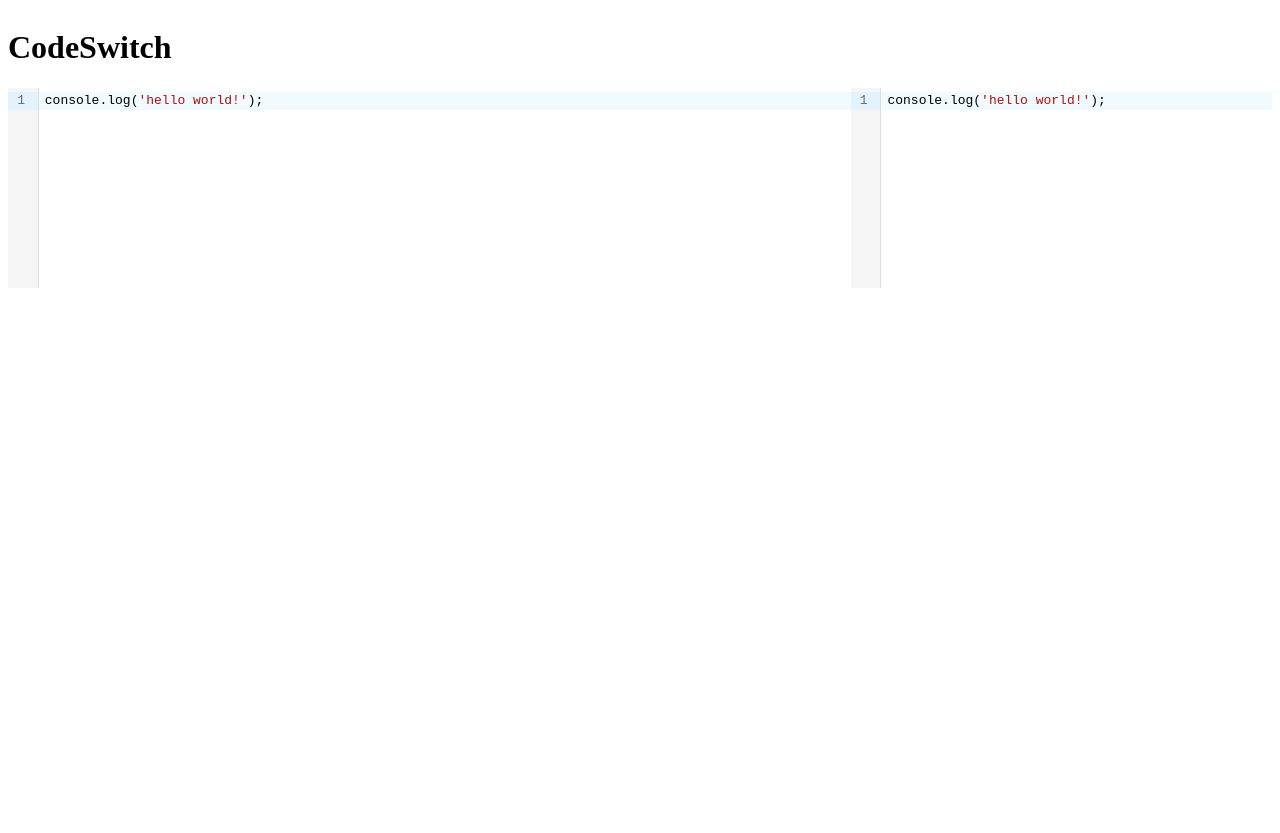
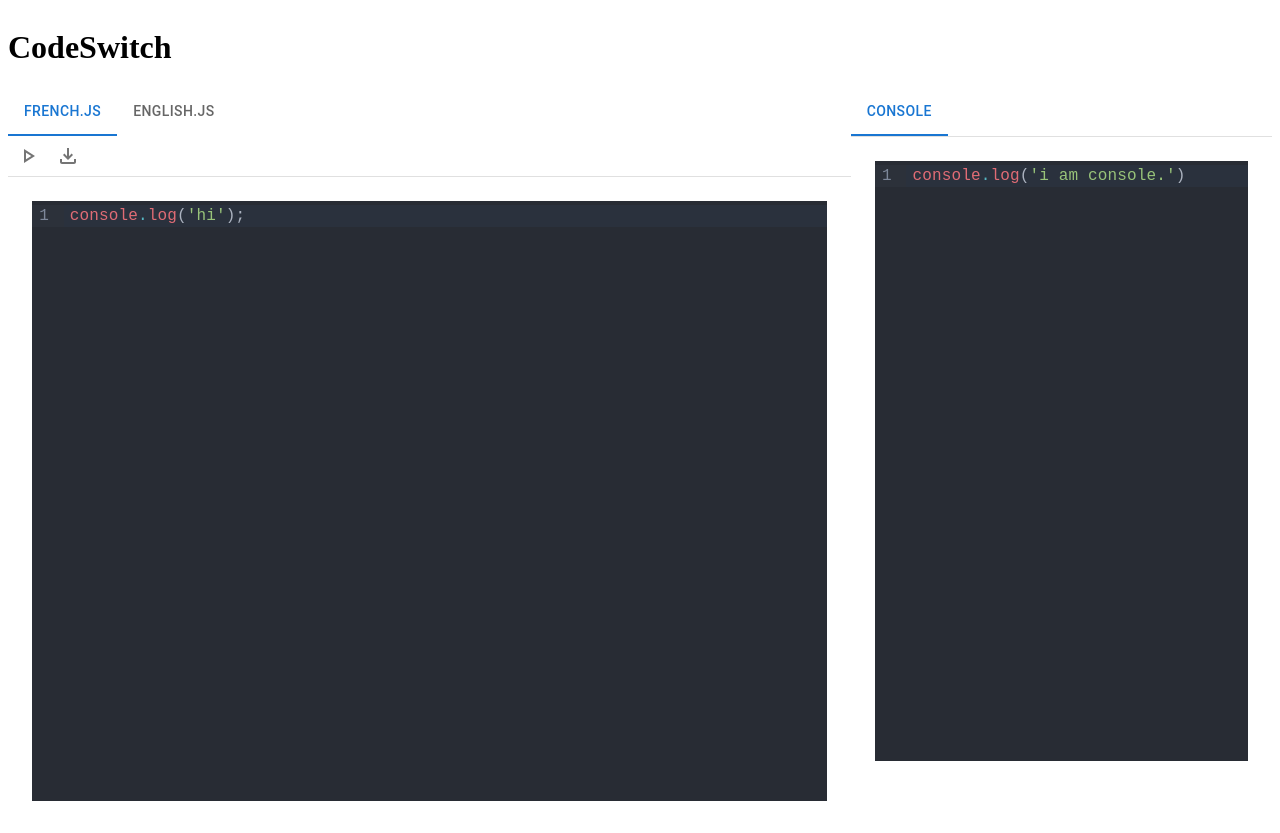
Before and after one commit to connie-wg/codeswitch, a React (Create React App) app: page / in a window 1280 px wide. Before the commit the page ends 800 px from the top, so only its background shows below. Built offline with nearby package versions, Linux system fonts and the light colour scheme.

Commit message:
finished tabs (skeleton)

```diff
--- a/package.json
+++ b/package.json
@@ -7,6 +7,7 @@
     "@codemirror/lang-javascript": "^0.20.1",
     "@emotion/react": "^11.9.0",
     "@emotion/styled": "^11.8.1",
+    "@mui/icons-material": "^5.8.2",
     "@mui/material": "^5.8.2",
     "@testing-library/jest-dom": "^5.16.4",
     "@testing-library/react": "^13.3.0",
--- a/src/App.js
+++ b/src/App.js
@@ -1,6 +1,7 @@
 import React, { useState, useEffect } from 'react'
 import Header from './components/Header';
 import Body from './components/Body';
+
 import Container from '@mui/material/TableContainer';
 
 function App() {
--- a/src/components/Body.js
+++ b/src/components/Body.js
@@ -1,12 +1,16 @@
 import Grid from '@mui/material/Grid';
 import CodeMirror from '@uiw/react-codemirror';
 import { javascript } from '@codemirror/lang-javascript';
+import '../styles/material-palenight.css';
+import EditorTabs from './EditorTabs';
+import ShellTab from './ShellTab'
 
 function Text() {
   return (
     <CodeMirror
+      theme='dark'
       value="console.log('hello world!');"
-      height="200px"
+      height="600px"
       extensions={[javascript({ jsx: true })]}
       onChange={(value, viewUpdate) => {
         console.log('value:', value);
@@ -18,11 +22,11 @@
 export default function Body() {
     return (
         <Grid container spacing={0}>
-            <Grid item xs={8} sx={{bgcolor: 'blue'}}>
-                <Text></Text>
+            <Grid item xs={8}>
+                <EditorTabs></EditorTabs>
             </Grid>
-            <Grid item xs={4} sx={{bgcolor: 'red'}}>
-                <Text></Text>
+            <Grid item xs={4}>
+                <ShellTab></ShellTab>
             </Grid>
         </Grid>
     );
--- /dev/null
+++ b/src/components/EditorTabs.js
@@ -0,0 +1,91 @@
+import * as React from 'react';
+import PropTypes from 'prop-types';
+import Tabs from '@mui/material/Tabs';
+import Tab from '@mui/material/Tab';
+import Typography from '@mui/material/Typography';
+import Box from '@mui/material/Box';
+import { Grid, IconButton } from '@mui/material';
+import CodeMirror from '@uiw/react-codemirror';
+import { javascript } from '@codemirror/lang-javascript';
+import PlayArrowOutlinedIcon from '@mui/icons-material/PlayArrowOutlined';
+import FileDownloadOutlinedIcon from '@mui/icons-material/FileDownloadOutlined';
+
+function Text( props ) {
+  return (
+    <CodeMirror
+      theme='dark'
+      value={props.code}
+      height="600px"
+      extensions={[javascript({ jsx: true })]}
+      onChange={(value, viewUpdate) => {
+        console.log('value:', value);
+      }}
+    />
+  );
+}
+
+function TabPanel(props) {
+  const { children, value, index, ...other } = props;
+
+  return (
+    <div
+      role="tabpanel"
+      hidden={value !== index}
+      id={`simple-tabpanel-${index}`}
+      aria-labelledby={`simple-tab-${index}`}
+      {...other}
+    >
+      {value === index && (
+        <Box sx={{ p: 3 }}>
+          <Typography>{children}</Typography>
+        </Box>
+      )}
+    </div>
+  );
+}
+
+TabPanel.propTypes = {
+  children: PropTypes.node,
+  index: PropTypes.number.isRequired,
+  value: PropTypes.number.isRequired,
+};
+
+function a11yProps(index) {
+  return {
+    id: `simple-tab-${index}`,
+    'aria-controls': `simple-tabpanel-${index}`,
+  };
+}
+
+export default function EditorTabs() {
+  const [value, setValue] = React.useState(0);
+
+  const handleChange = (event, newValue) => {
+    setValue(newValue);
+  };
+
+  return (
+    <Box sx={{ width: '100%' }}>
+      <Box sx={{ borderBottom: 1, borderColor: 'divider' }}>
+        <Grid container>
+          <Grid item xs={11}>
+            <Tabs value={value} onChange={handleChange} aria-label="basic tabs example" sx={{width: '50%'}}>
+              <Tab label="French.js" {...a11yProps(0)} />
+              <Tab label="English.js" {...a11yProps(1)} />
+            </Tabs>
+          </Grid>
+          <Grid item>
+            <IconButton><PlayArrowOutlinedIcon></PlayArrowOutlinedIcon></IconButton>
+            <IconButton><FileDownloadOutlinedIcon></FileDownloadOutlinedIcon></IconButton>
+          </Grid>
+        </Grid>
+      </Box>
+      <TabPanel value={value} index={0}>
+        <Text code="console.log('hi');"></Text>
+      </TabPanel>
+      <TabPanel value={value} index={1}>
+        <Text code="console.log('bye');"></Text>
+      </TabPanel>
+    </Box>
+  );
+}
--- a/src/components/Header.js
+++ b/src/components/Header.js
@@ -1,5 +1,3 @@
-
-
 export default function Header() {
   return (
 
--- /dev/null
+++ b/src/components/ShellTab.js
@@ -0,0 +1,77 @@
+import * as React from 'react';
+import PropTypes from 'prop-types';
+import Tabs from '@mui/material/Tabs';
+import Tab from '@mui/material/Tab';
+import Typography from '@mui/material/Typography';
+import Box from '@mui/material/Box';
+import CodeMirror from '@uiw/react-codemirror';
+import { javascript } from '@codemirror/lang-javascript';
+
+function Text( props ) {
+  return (
+    <CodeMirror
+      value={props.code}
+      theme='dark'
+      value={props.code}
+      height="600px"
+      extensions={[javascript({ jsx: true })]}
+      onChange={(value, viewUpdate) => {
+        console.log('value:', value);
+      }}
+    />
+  );
+}
+
+function TabPanel(props) {
+  const { children, value, index, ...other } = props;
+
+  return (
+    <div
+      role="tabpanel"
+      hidden={value !== index}
+      id={`simple-tabpanel-${index}`}
+      aria-labelledby={`simple-tab-${index}`}
+      {...other}
+    >
+      {value === index && (
+        <Box sx={{ p: 3 }}>
+          <Typography>{children}</Typography>
+        </Box>
+      )}
+    </div>
+  );
+}
+
+TabPanel.propTypes = {
+  children: PropTypes.node,
+  index: PropTypes.number.isRequired,
+  value: PropTypes.number.isRequired,
+};
+
+function a11yProps(index) {
+  return {
+    id: `simple-tab-${index}`,
+    'aria-controls': `simple-tabpanel-${index}`,
+  };
+}
+
+export default function ShellTab() {
+  const [value, setValue] = React.useState(0);
+
+  const handleChange = (event, newValue) => {
+    setValue(newValue);
+  };
+
+  return (
+    <Box sx={{ width: '100%' }}>
+      <Box sx={{ borderBottom: 1, borderColor: 'divider' }}>
+        <Tabs value={value} onChange={handleChange} aria-label="basic tabs example">
+          <Tab label="Console" {...a11yProps(0)} />
+        </Tabs>
+      </Box>
+      <TabPanel value={value} index={0}>
+        <Text code="console.log('i am console.')"></Text>
+      </TabPanel>
+    </Box>
+  );
+}
--- /dev/null
+++ b/src/styles/material-palenight.css
@@ -0,0 +1,136 @@
+
+.cm-s-material-palenight.CodeMirror {
+    background-color: #292D3E;
+    color: #A6ACCD;
+  }
+
+  .cm-s-material-palenight .CodeMirror-gutters {
+    background: #292D3E;
+    color: #676E95;
+    border: none;
+  }
+
+  .cm-s-material-palenight .CodeMirror-guttermarker,
+  .cm-s-material-palenight .CodeMirror-guttermarker-subtle,
+  .cm-s-material-palenight .CodeMirror-linenumber {
+    color: #676E95;
+  }
+
+  .cm-s-material-palenight .CodeMirror-cursor {
+    border-left: 1px solid #FFCC00;
+  }
+  .cm-s-material-palenight.cm-fat-cursor .CodeMirror-cursor {
+    background-color: #607c8b80 !important;
+  }
+  .cm-s-material-palenight .cm-animate-fat-cursor {
+    background-color: #607c8b80 !important;
+  }
+
+  .cm-s-material-palenight div.CodeMirror-selected {
+    background: rgba(113, 124, 180, 0.2);
+  }
+
+  .cm-s-material-palenight.CodeMirror-focused div.CodeMirror-selected {
+    background: rgba(113, 124, 180, 0.2);
+  }
+
+  .cm-s-material-palenight .CodeMirror-line::selection,
+  .cm-s-material-palenight .CodeMirror-line>span::selection,
+  .cm-s-material-palenight .CodeMirror-line>span>span::selection {
+    background: rgba(128, 203, 196, 0.2);
+  }
+
+  .cm-s-material-palenight .CodeMirror-line::-moz-selection,
+  .cm-s-material-palenight .CodeMirror-line>span::-moz-selection,
+  .cm-s-material-palenight .CodeMirror-line>span>span::-moz-selection {
+    background: rgba(128, 203, 196, 0.2);
+  }
+
+  .cm-s-material-palenight .CodeMirror-activeline-background {
+    background: rgba(0, 0, 0, 0.5);
+  }
+
+  .cm-s-material-palenight .cm-keyword {
+    color: #C792EA;
+  }
+
+  .cm-s-material-palenight .cm-operator {
+    color: #89DDFF;
+  }
+
+  .cm-s-material-palenight .cm-variable-2 {
+    color: #EEFFFF;
+  }
+
+  .cm-s-material-palenight .cm-variable-3,
+  .cm-s-material-palenight .cm-type {
+    color: #f07178;
+  }
+
+  .cm-s-material-palenight .cm-builtin {
+    color: #FFCB6B;
+  }
+
+  .cm-s-material-palenight .cm-atom {
+    color: #F78C6C;
+  }
+
+  .cm-s-material-palenight .cm-number {
+    color: #FF5370;
+  }
+
+  .cm-s-material-palenight .cm-def {
+    color: #82AAFF;
+  }
+
+  .cm-s-material-palenight .cm-string {
+    color: #C3E88D;
+  }
+
+  .cm-s-material-palenight .cm-string-2 {
+    color: #f07178;
+  }
+
+  .cm-s-material-palenight .cm-comment {
+    color: #676E95;
+  }
+
+  .cm-s-material-palenight .cm-variable {
+    color: #f07178;
+  }
+
+  .cm-s-material-palenight .cm-tag {
+    color: #FF5370;
+  }
+
+  .cm-s-material-palenight .cm-meta {
+    color: #FFCB6B;
+  }
+
+  .cm-s-material-palenight .cm-attribute {
+    color: #C792EA;
+  }
+
+  .cm-s-material-palenight .cm-property {
+    color: #C792EA;
+  }
+
+  .cm-s-material-palenight .cm-qualifier {
+    color: #DECB6B;
+  }
+
+  .cm-s-material-palenight .cm-variable-3,
+  .cm-s-material-palenight .cm-type {
+    color: #DECB6B;
+  }
+
+
+  .cm-s-material-palenight .cm-error {
+    color: rgba(255, 255, 255, 1.0);
+    background-color: #FF5370;
+  }
+
+  .cm-s-material-palenight .CodeMirror-matchingbracket {
+    text-decoration: underline;
+    color: white !important;
+  }
```
Also changed, not shown: 1 other file (tests, documents, lock files or other folders).
